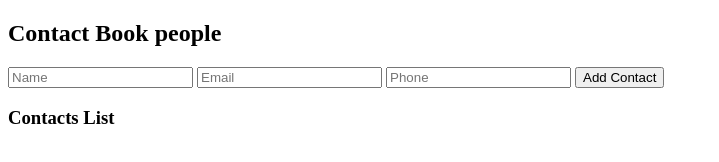
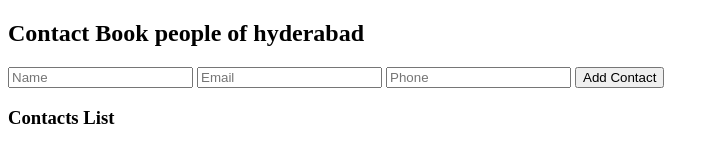
Before and after one commit to Premchand-96/FSDjenkinsCICD, a website: page frontend/index.html in a window 1280 px wide. Shown: the whole page, without its empty margins (0-719 px from the left). Drawn offline with Linux system fonts and the light colour scheme; no server answers.

Commit message:
Update index.html

```diff
--- a/frontend/index.html
+++ b/frontend/index.html
@@ -6,7 +6,7 @@
 
 <body>
 
-<h2>Contact Book people</h2>
+<h2>Contact Book people of hyderabad</h2>
 
 <input id="name" placeholder="Name">
 <input id="email" placeholder="Email">
```
